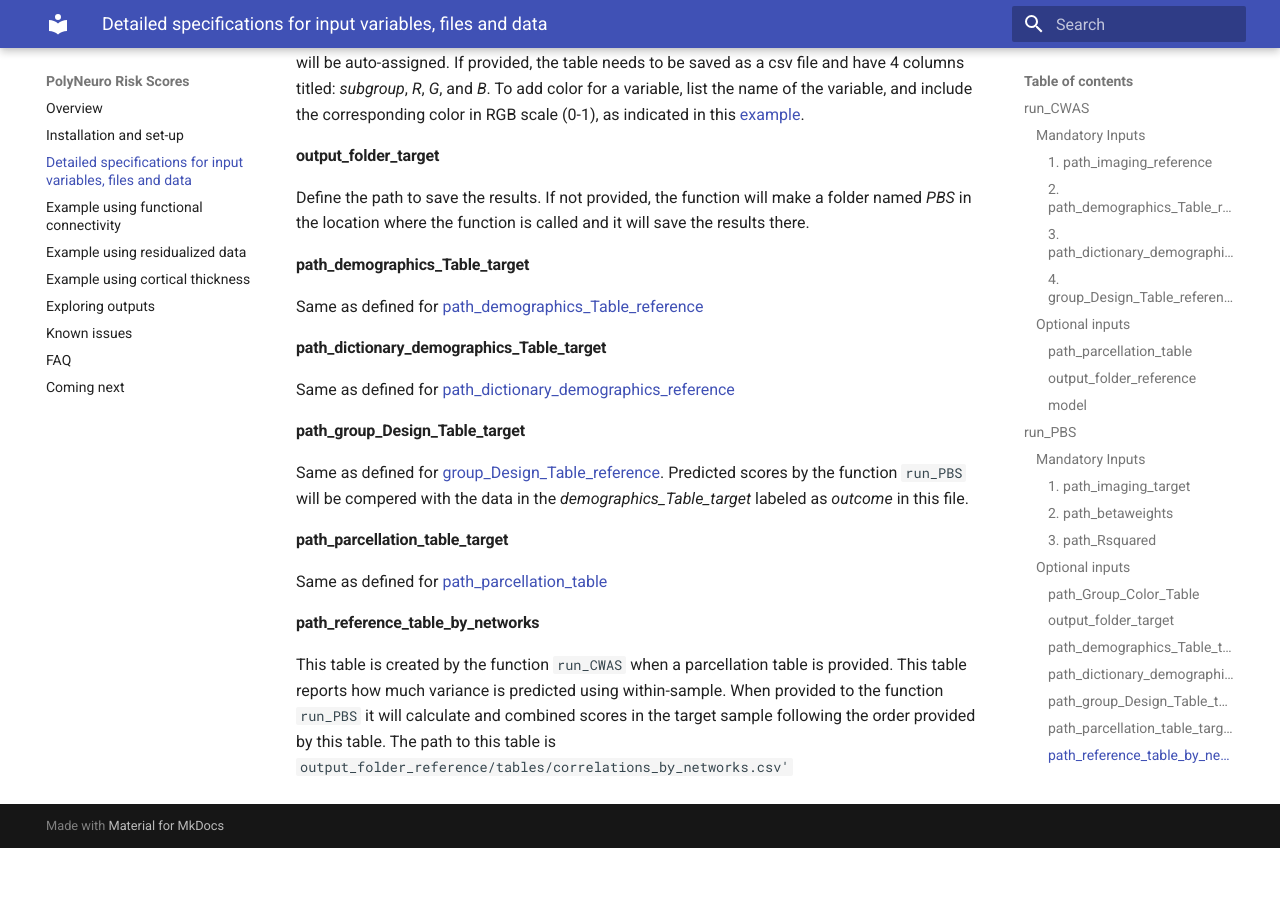
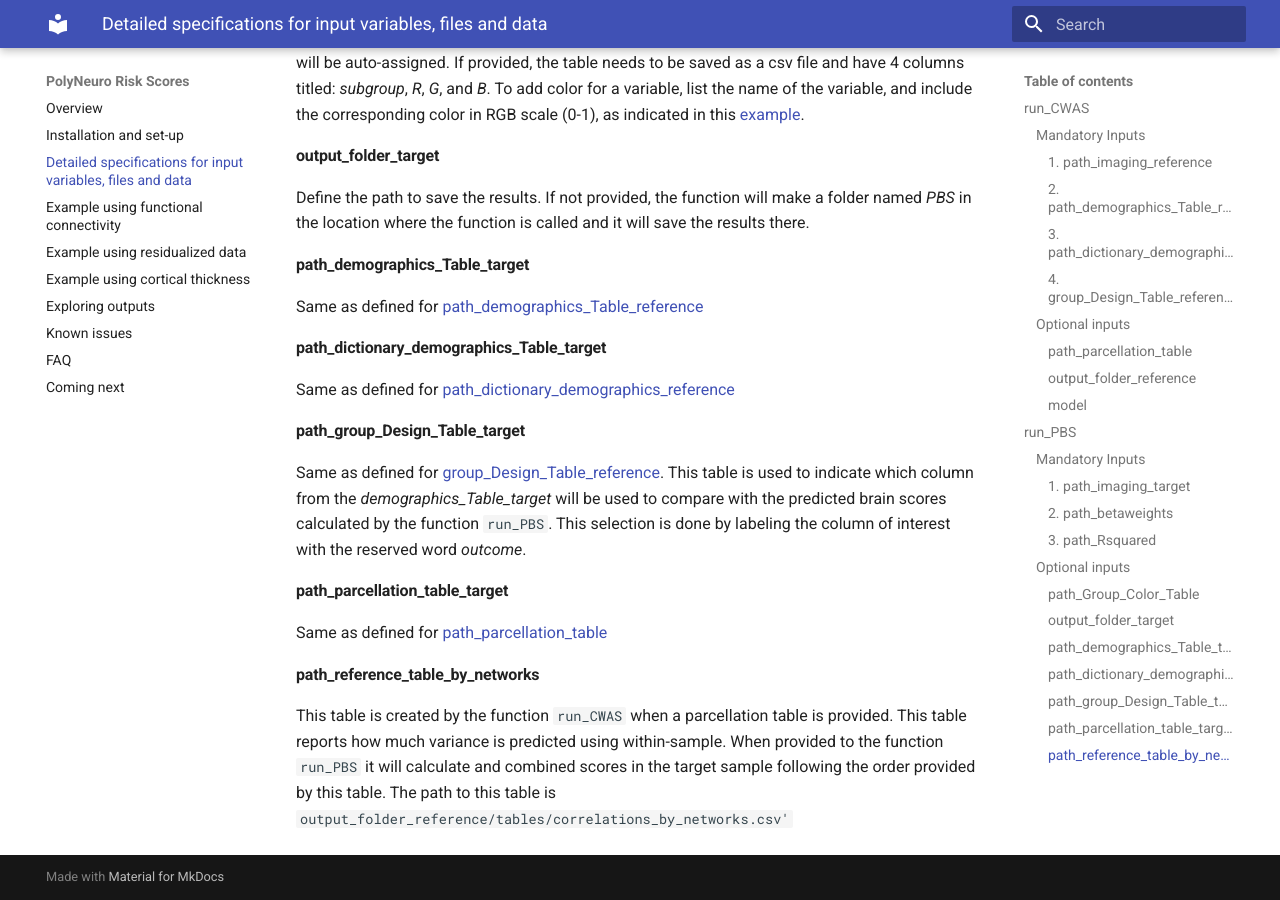
Before and after one commit to omiranda/polyneuro_risk_score, an MkDocs documentation site: the page built from docs/detailed_description.md, in a window 1280 px wide and 900 px high, scrolled down 4184 px. Built offline with MkDocs 1.6.1 and Material for MkDocs 9.7.7, drawn with Linux system fonts in a browser that asks for light colours; formulas are drawn with MathJax 3; old or Windows-style settings are respelled for this version of MkDocs; before the commit the page ends 5032 px from its top, so only the background shows below that.

Commit message:
Update detailed_description.md

```diff
--- a/docs/detailed_description.md
+++ b/docs/detailed_description.md
@@ -108,7 +108,7 @@ Same as defined for [path_demographics_Table_reference](#2-pathdemographicstable
 #### **path_dictionary_demographics_Table_target**
 Same as defined for [path_dictionary_demographics_reference](#3-pathdictionarydemographicsreference)
 #### **path_group_Design_Table_target**
-Same as defined for [group_Design_Table_reference](#4-groupdesigntablereference). Predicted scores by the function `run_PBS` will be compered with the data in the *demographics_Table_target* labeled as *outcome* in this file.
+Same as defined for [group_Design_Table_reference](#4-groupdesigntablereference). This table is used to indicate which column from the *demographics_Table_target* will be used to compare with the predicted brain scores calculated by the function `run_PBS`.  This selection is done by labeling the column of interest with the reserved word *outcome*.
 #### **path_parcellation_table_target**
 Same as defined for [path_parcellation_table](#pathparcellationtable)
 #### **path_reference_table_by_networks**
```
